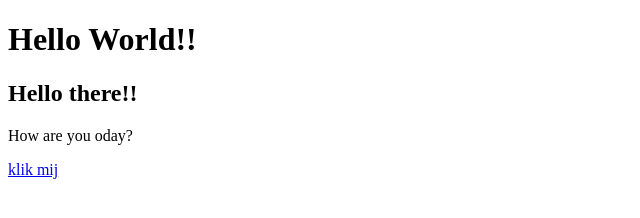
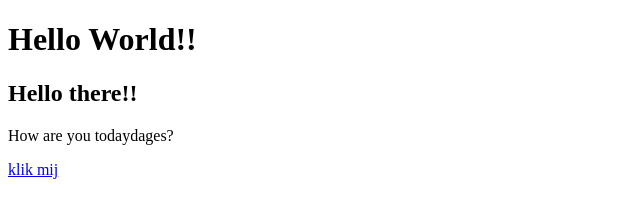
Before and after one commit to Kayle-B/gitOefening, a plain HTML site: page index.html in a window 1280 px wide. Shown: the full height of the page, 0-640 px from the left. Drawn offline with Linux system fonts and the light colour scheme.

Commit message:
changed oday

```diff
--- a/index.html
+++ b/index.html
@@ -9,7 +9,7 @@
 <body>
     <h1>Hello World!!</h1>
     <H2>Hello there!!</H2>
-    <p>How are you oday?</p>
+    <p>How are you todaydages?</p>
     <a href="www.kayleboersen.nl">klik mij</a>
 </body>
 </html>
```
